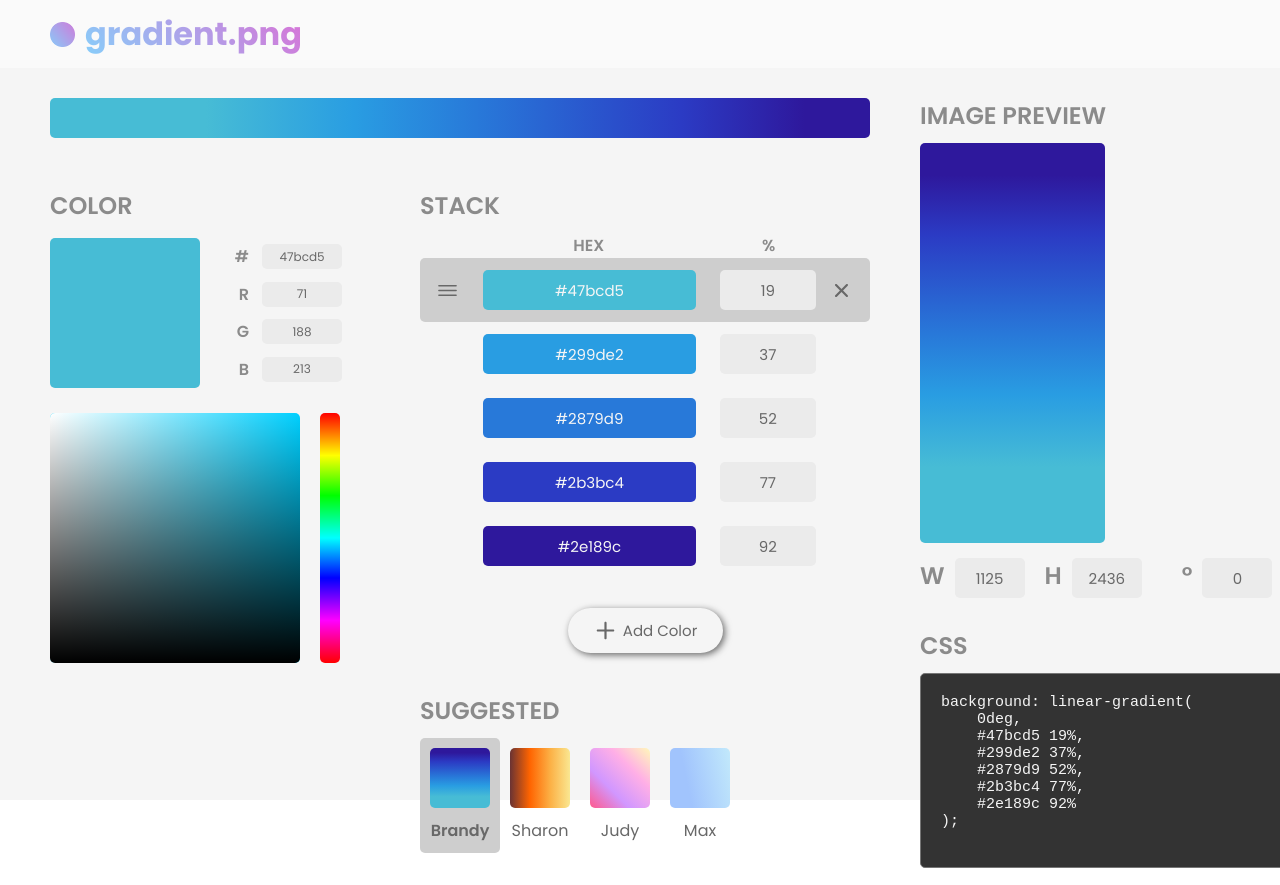
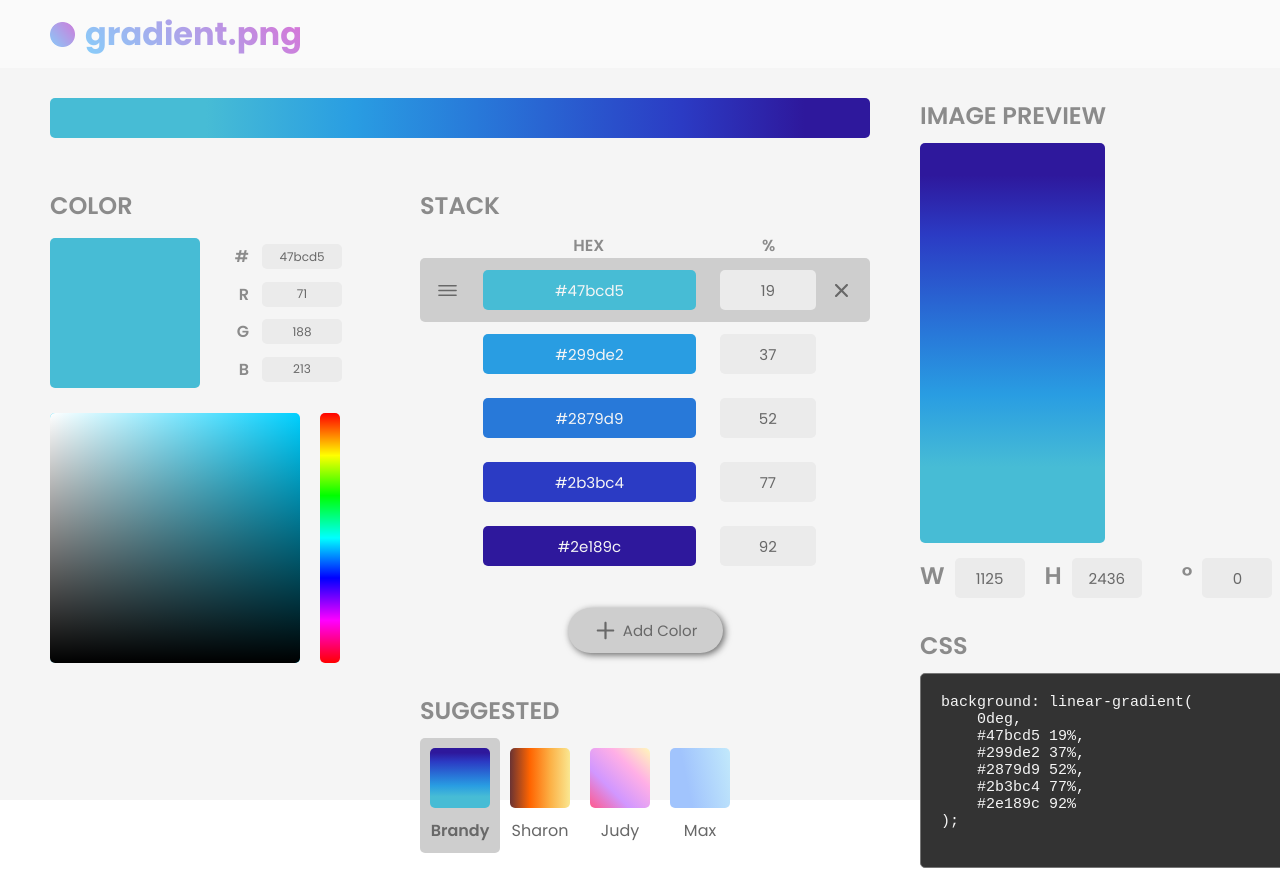
Before and after one commit to karenying/gradient.png, a React (Create React App) app: page / in a window 1280 px wide. Shown: the top 885 px of the page. Built offline with nearby package versions, Linux system fonts and the light colour scheme.

Commit message:
Disable delete when only 2 colors

```diff
--- a/src/Components/Stack/AddColorButton.js
+++ b/src/Components/Stack/AddColorButton.js
@@ -7,10 +7,14 @@ import { ButtonBase } from '@material-ui/core';
 function AddColorButton(props) {
     const { clickFunction, disabled } = props;
 
+    const buttonContainer = disabled
+        ? 'add-color-button-disabled'
+        : 'add-color-button';
+
     return (
         <div className='add-color-container'>
             <ButtonBase centerRipple disableRipple={disabled}>
-                <div className='add-color-button' onClick={clickFunction}>
+                <div className={buttonContainer} onClick={clickFunction}>
                     <IoIosAdd size='35px' color={INPUT_TEXT_GRAY} />
                     <p>Add Color</p>
                 </div>
--- a/src/Components/Stack/Stack.js
+++ b/src/Components/Stack/Stack.js
@@ -14,6 +14,7 @@ function Stack(props) {
             deleteFunction={(e) => deleteColor(e, color.index)}
             selectFunction={() => changeSelected(color.index)}
             key={'stackitem-' + color.index}
+            cannotDelete={stack.length === 2}
         />
     ));
 
--- a/src/Components/Stack/StackItem.js
+++ b/src/Components/Stack/StackItem.js
@@ -4,16 +4,17 @@ import { IoIosMenu, IoIosClose } from 'react-icons/io';
 import { INPUT_TEXT_GRAY } from '../../Utils/hexConstants';
 
 function StackItem(props) {
-    const { color, deleteFunction, selectFunction } = props;
+    const { color, deleteFunction, selectFunction, cannotDelete } = props;
     const { hex, stop, selected } = color;
     const selectedDiv = selected ? 'stackitem-selected' : '';
     const darkDiv = color.isDark() ? 'stackitem-dark' : '';
+    const closeDiv = cannotDelete ? 'stackitem-no-close' : 'stackitem-close';
 
     return (
         <div className={selectedDiv}>
             <div className='stackitem-container' onClick={selectFunction}>
                 <div className='stackitem-icon-container'>
-                    <div className='stackitem-icon'>
+                    <div className='stackitem-drag'>
                         <IoIosMenu
                             size='25px'
                             color={INPUT_TEXT_GRAY}
@@ -32,7 +33,7 @@ function StackItem(props) {
                 </div>
                 <input type='number' value={stop} onChange={() => {}}></input>
                 <div className='stackitem-icon-container'>
-                    <div className='stackitem-icon'>
+                    <div className={closeDiv}>
                         <IoIosClose
                             size='35px'
                             color={INPUT_TEXT_GRAY}
--- a/src/Styles/Stack/AddColorButton.css
+++ b/src/Styles/Stack/AddColorButton.css
@@ -4,8 +4,12 @@
     justify-content: center;
 }
 
-.add-color-button {
-    cursor: pointer;
+.add-color-container p {
+    color: var(--input-text-gray);
+}
+
+.add-color-button,
+.add-color-button-disabled {
     display: flex;
     align-items: center;
     justify-content: center;
@@ -13,15 +17,19 @@
     border-radius: 30px;
     box-shadow: 2px 2px 7px var(--input-text-gray);
     width: 130px;
+}
 
+.add-color-button {
+    cursor: pointer;
     -moz-transition: all 0.1s ease-in;
     -o-transition: all 0.1s ease-in;
     -webkit-transition: all 0.1s ease-in;
     transition: all 0.1s ease-in;
 }
 
-.add-color-button p {
-    color: var(--input-text-gray);
+.add-color-button-disabled {
+    cursor: not-allowed;
+    background-color: var(--hover-gray);
 }
 
 .add-color-button:hover {
--- a/src/Styles/Stack/StackItem.css
+++ b/src/Styles/Stack/StackItem.css
@@ -13,15 +13,14 @@
     transition: all 0.1s ease-in;
 }
 
-.stackitem-container svg {
+.stackitem-drag svg,
+.stackitem-close svg {
     cursor: pointer;
-}
-
-.stackitem-container svg {
     transition: transform 0.1s;
 }
 
-.stackitem-container svg:hover {
+.stackitem-drag svg:hover,
+.stackitem-close svg:hover {
     transform: scale(1.15);
 }
 
@@ -36,14 +35,24 @@
     width: 48px;
 }
 
-.stackitem-icon {
+.stackitem-drag,
+.stackitem-close,
+.stackitem-no-close {
     display: none;
 }
 
-.stackitem-container:hover .stackitem-icon,
-.stackitem-selected .stackitem-icon {
+.stackitem-container:hover .stackitem-drag,
+.stackitem-container:hover .stackitem-close,
+.stackitem-container:hover .stackitem-no-close,
+.stackitem-selected .stackitem-drag,
+.stackitem-selected .stackitem-close,
+.stackitem-selected .stackitem-no-close {
     display: flex;
     align-items: center;
+}
+
+.stackitem-no-close {
+    cursor: not-allowed !important;
 }
 
 .stackitem-container:hover {
```
